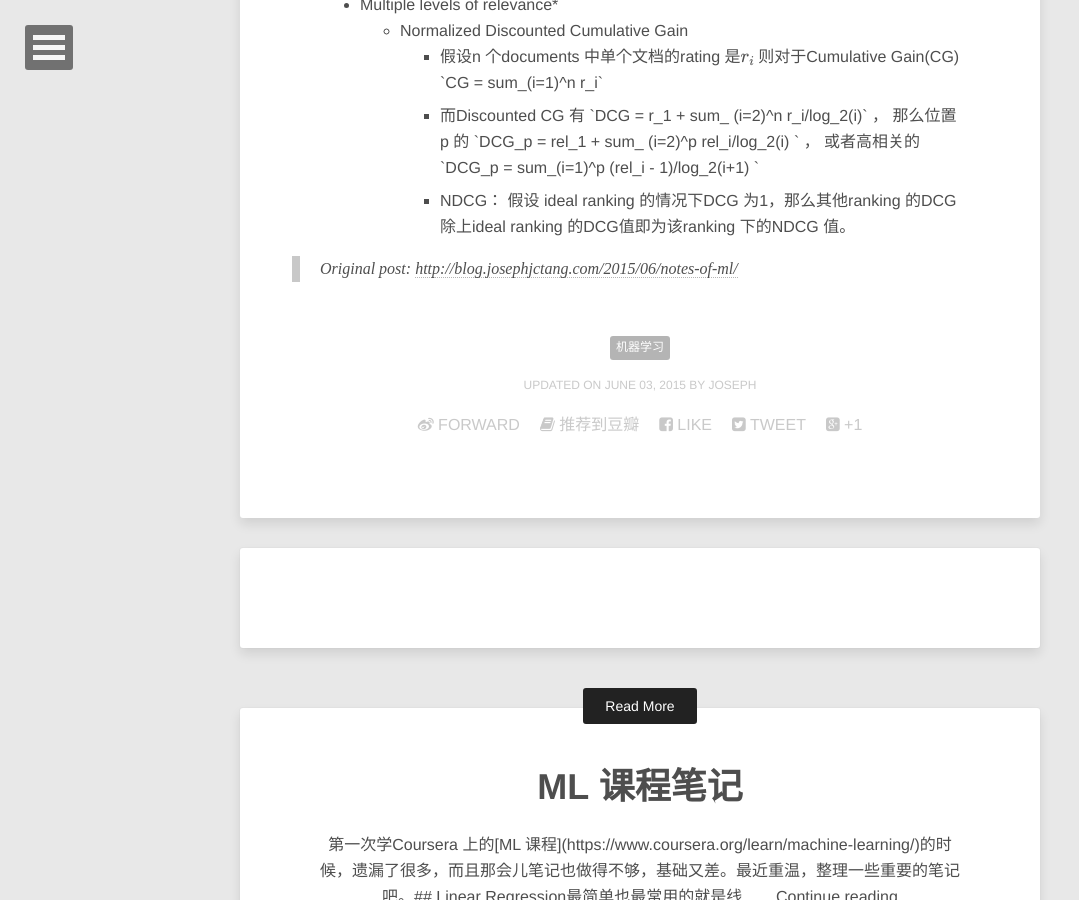
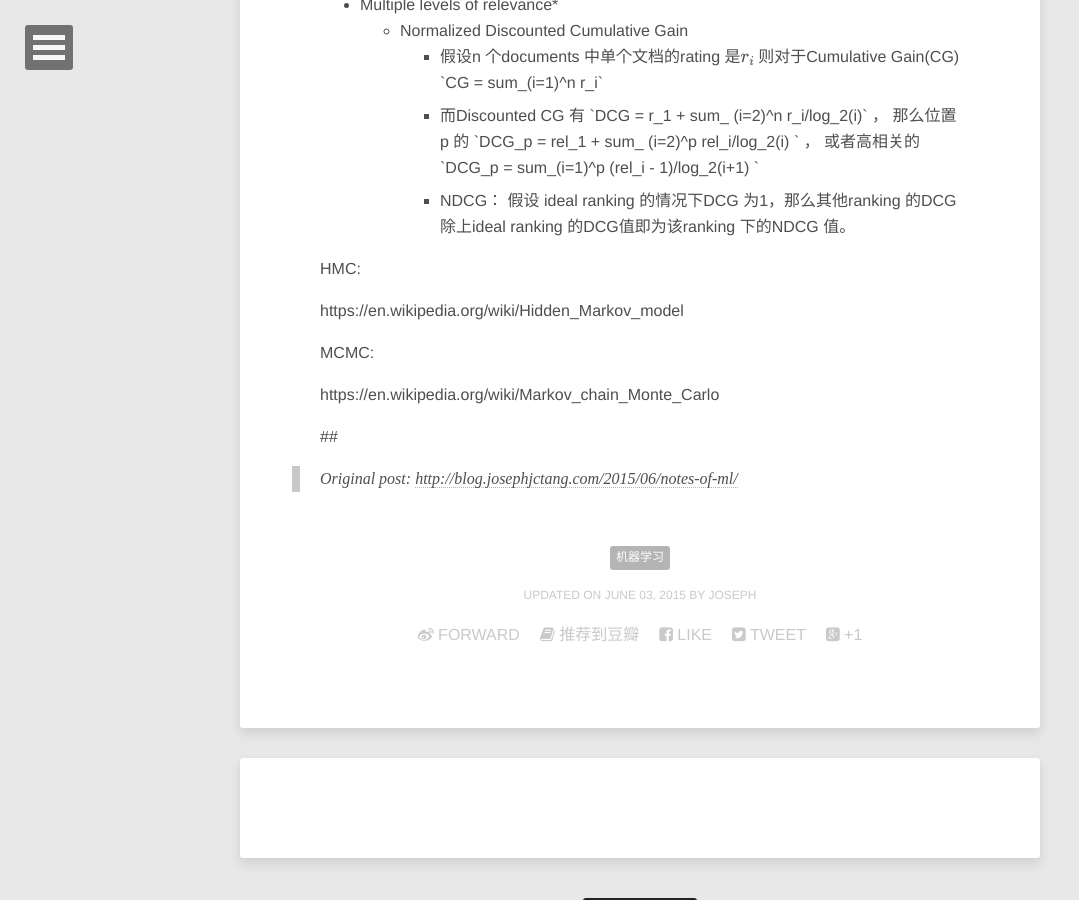
Before and after one commit to jinntrance/blog, a Jekyll site: the page built from CHINESE/_posts/2015-06-03-notes-of-ml.md, in a window 1280 px wide and 900 px high, scrolled down 1136 px. Shown: the whole window, without its empty margins (0-1079 px from the left). Built offline with Jekyll 4.4.1, drawn with Linux system fonts in a browser that asks for light colours; formulas are drawn with MathJax 3; comment, search, counter and statistics services are not loaded; some of the changed lines change nothing that is shown.

Commit message:
add links

```diff
--- a/CHINESE/_posts/2015-06-03-notes-of-ml.md
+++ b/CHINESE/_posts/2015-06-03-notes-of-ml.md
@@ -49,6 +49,16 @@ S(t) = 1/(1+e^-t)
         或者高相关的 \`DCG_p = sum_(i=1)^p (rel_i - 1)/log_2(i+1) \`
         - NDCG： 假设 ideal ranking 的情况下DCG 为1，那么其他ranking 的DCG 除上ideal ranking 的DCG值即为该ranking 下的NDCG 值。
 
+HMC:
+
+https://en.wikipedia.org/wiki/Hidden_Markov_model
+
+MCMC:
+
+https://en.wikipedia.org/wiki/Markov_chain_Monte_Carlo
+
+##
+
 [Softmax function]: http://en.wikipedia.org/wiki/Softmax_function
 [Sigmoid function]: http://en.wikipedia.org/wiki/Sigmoid_function
 **Mathjax was not loaded successfully**{:.mathjax_alt}
```
